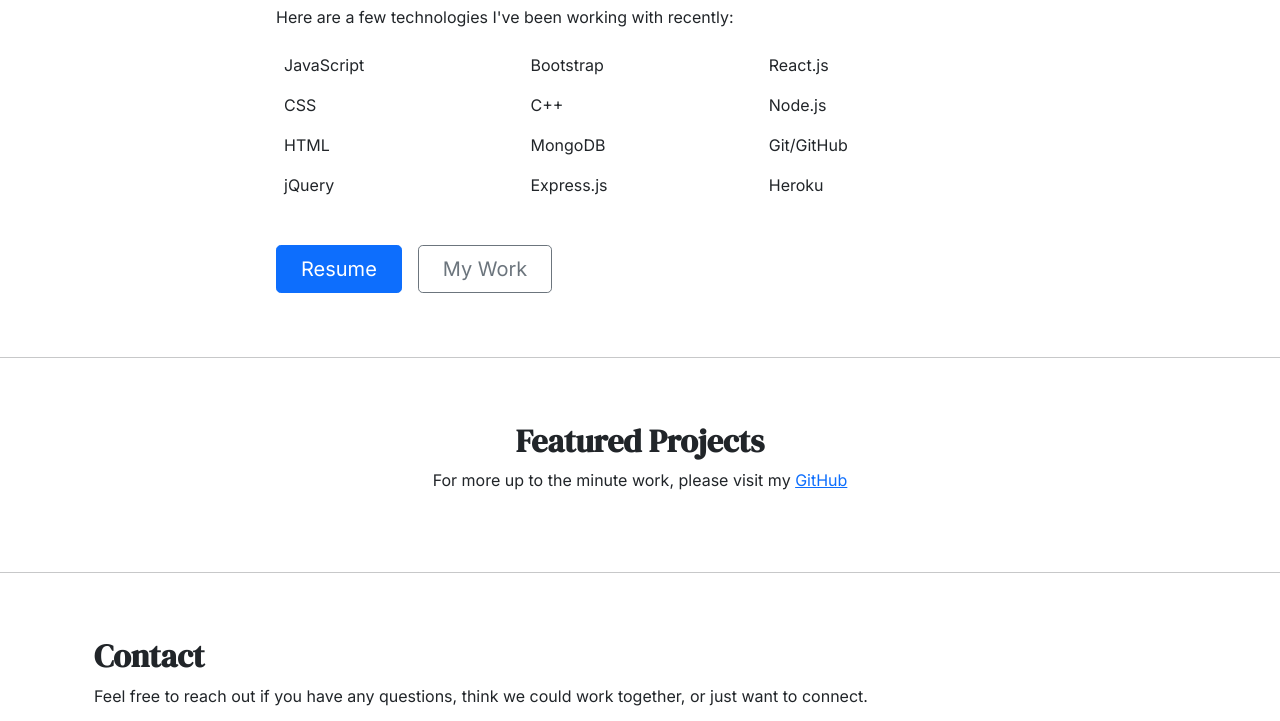
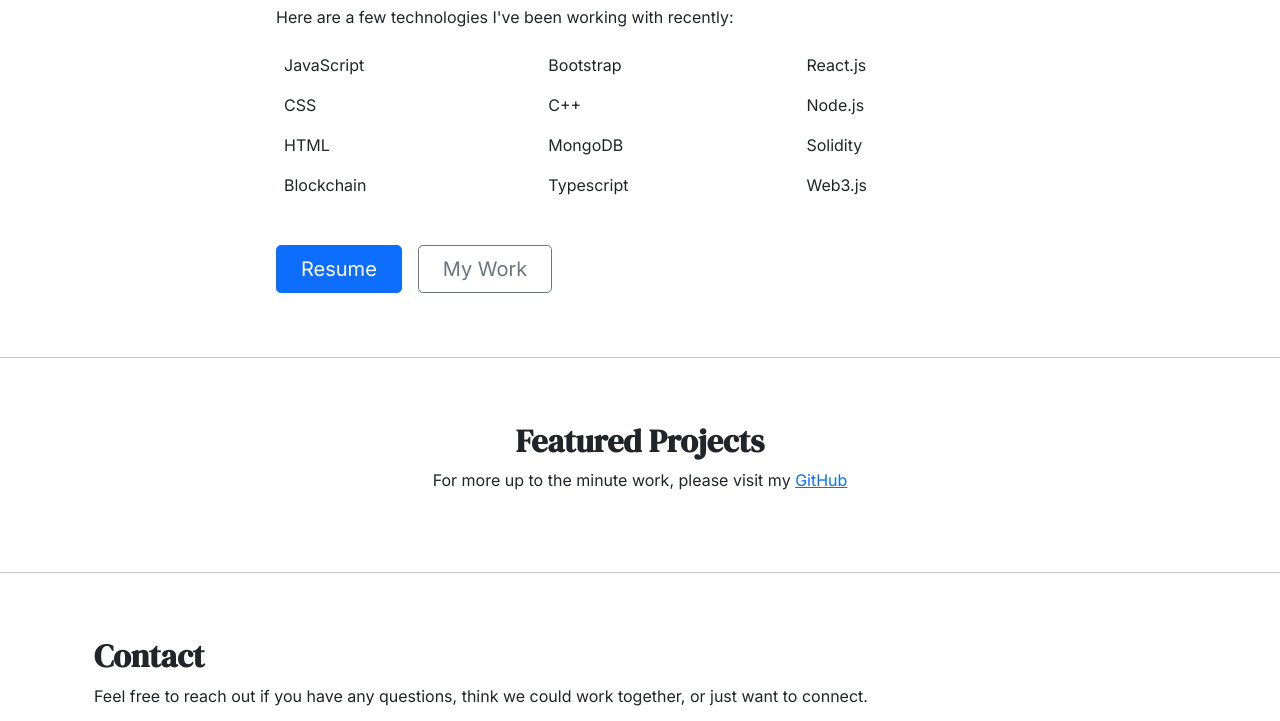
Before and after one commit to Mayur117/mayur117.github.io, a plain HTML site: page index.html in a window 1280 px wide. Shown: the part 1409-2130 px from the top of the page. Drawn offline with nearby package versions, Linux system fonts and the light colour scheme.

Commit message:
Update index.html

```diff
--- a/index.html
+++ b/index.html
@@ -103,12 +103,12 @@
                     <tr>
                         <td>HTML</td>
                         <td>MongoDB</td>
-                        <td>Git/GitHub</td>
+                        <td>Solidity</td>
                     </tr>
                     <tr>
-                        <td>jQuery</td>
-                        <td>Express.js</td>
-                        <td>Heroku</td>
+                        <td>Blockchain</td>
+                        <td>Typescript</td>
+                        <td>Web3.js</td>
                     </tr>
             </table>
             <br>
```
